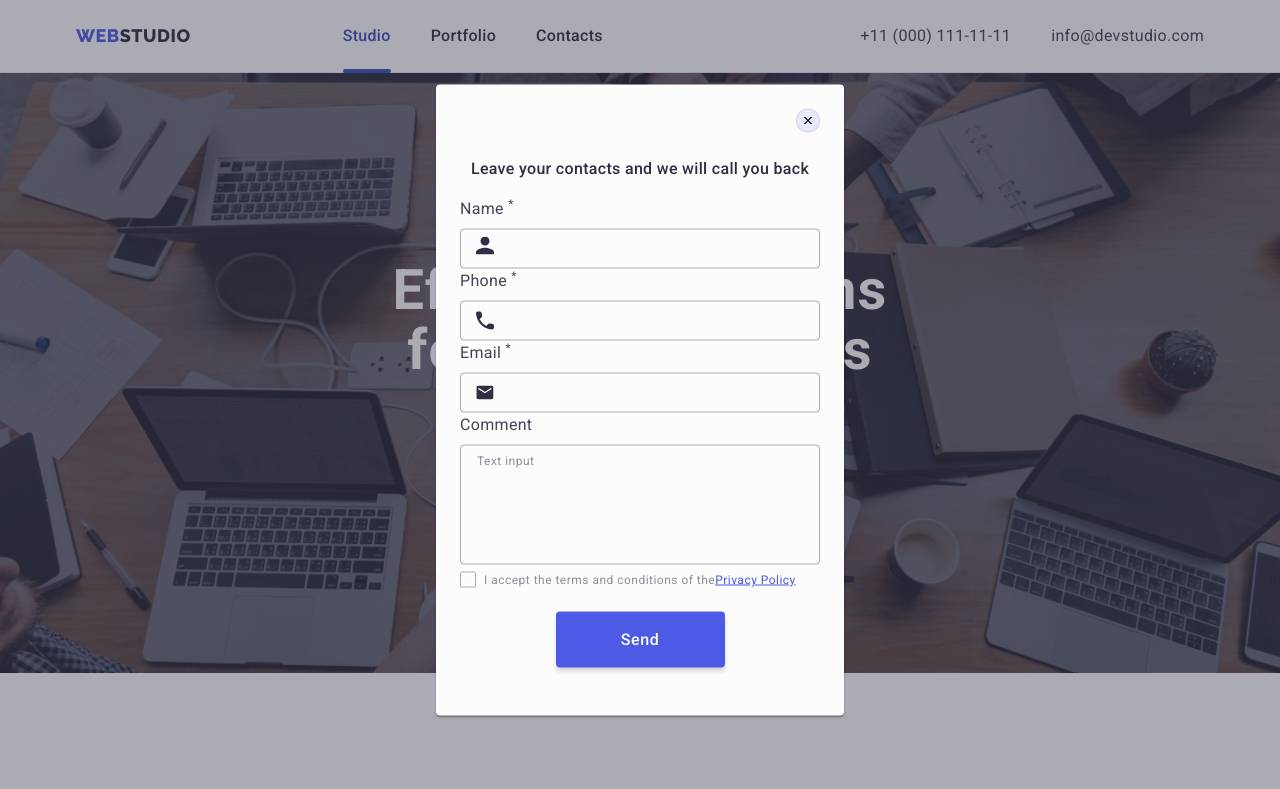
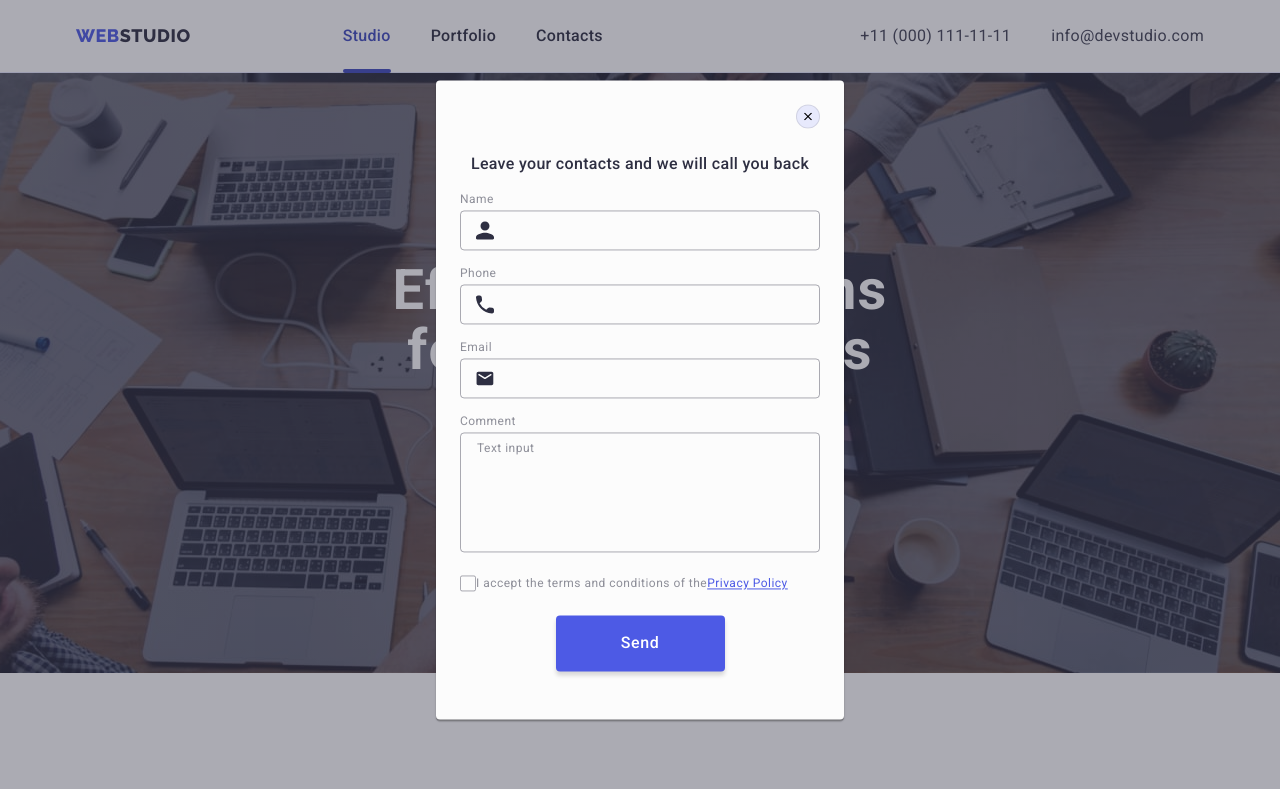
Before and after one commit to MK030191/goit-markup-hw-06, a plain HTML site: page index.html in a window 1280 px wide. Both pictures are taken after a click on the button "Order Service". Shown: the top 789 px of the page. Drawn offline with nearby package versions, Linux system fonts and the light colour scheme.

Commit message:
error_correction_2

```diff
--- a/css/styles.css
+++ b/css/styles.css
@@ -700,10 +700,10 @@ img {
     transition: background-color var(--transition-dur-and-func);
   }
 
-  .footer-subscribe-icon {
+.footer-subscribe-icon {
     margin-left: 16px;
     fill: var(--primary-white-color);
-  }
+}
 
 .footer-subscribe-btn:hover,
 .footer-subscribe-btn:focus {
@@ -785,9 +785,17 @@ img {
     margin-bottom: 16px;
   }
 
+  .order-form-wrapper {
+    margin-bottom: 16px
+  }
+
   .order-form-field {
     display: block;
-    margin-bottom: 8px;
+    margin-bottom: 4px;
+    font-size: 12px;
+    line-height: 1.17;
+    letter-spacing: 0.04em;
+    color: var(--customers-icons-color)
   }
 
   .order-form-field-description {
@@ -800,10 +808,10 @@ img {
     margin-bottom: 4px;
   }
 
-  .order-form-input-wrapper {
+.order-form-input-wrapper {
     position: relative;
     display: block;
-  }
+}
 
 .order-form-input {
     width: 100%;
@@ -846,12 +854,12 @@ img {
     width: 100%;
     height: 120px;
     resize: none;
-    font-size: 18px;
+    font-size: 12px;
     font-style: normal;
     font-weight: 400;
     line-height: 1.17;
-    letter-spacing: 0.48px;
-    color: var(--title-text-color);
+    letter-spacing: 0.04em;
+    color: rgba(46, 47, 66, 0.4);
     padding: 8px 16px;
     border-radius: 4px;
     border: 1px solid rgba(46, 47, 66, 0.40);
@@ -873,6 +881,10 @@ img {
     border-color: var(--secondary-accent-color);
 }
 
+.order-form-checkbox-wrapper {
+    margin-bottom: 24px;
+}
+
 .order-form-own-checkbox {
     padding: 2px;
     border-radius: 2px;
@@ -882,8 +894,27 @@ img {
 }
 
 .order-form-own-checkbox-icon {
-    display: none;
+    display: inline-flex;
+    width: 16px;
+    height: 16px;
+    border: 1px solid rgba(46, 47, 66, 0.4);
+    border-radius: 2px;
+    transition: background-color var(--transition-dur-and-func), border var(--transition-dur-and-func), fill var(--transition-dur-and-func);
     fill: var(--light-mode-backgrounds-color);
+    align-items: center;
+    justify-content: center;
+    fill: transparent;
+
+}
+
+.order-form-field-policy {
+    display: flex;
+    align-items: center;
+    font-size: 12px;
+    font-weight: 400;
+    line-height: 1.17;
+    letter-spacing: 0.48px;
+    color: var(--customers-icons-color);
 }
 
 .order-form-checkbox-policy {
@@ -898,16 +929,6 @@ img {
 
 .order-form-checkbox-policy:checked + .order-form-own-checkbox use {
     display: block;
-}
-
-.order-form-field-policy {
-    display: flex;
-    align-items: center;
-    font-size: 12px;
-    font-weight: 400;
-    line-height: 1.17;
-    letter-spacing: 0.48px;
-    color: var(--customers-icons-color);
 }
 
 .order-form-field-policy a {
--- a/index.html
+++ b/index.html
@@ -452,16 +452,16 @@
         <p class="order-form-description">Leave your contacts and we will call you back</p>
         <form class="order-form">
           <div class="order-form-wrapper">
-            <label class="order-form-field" for="user-fullname">Name <sup>*</sup></label>
+            <label class="order-form-field" for="user-name">Name</label>
             <div class="order-form-input-wrapper">
-              <input class="order-form-input" type="text" name="user-fullname" id="user-fullname" required pattern="[a-zA-Zа-яА-ЯіІїЇєЄґҐʼ]+" title="Oleksii">
+              <input class="order-form-input" type="text" name="user-name" id="user-name" required pattern="[a-zA-Zа-яА-ЯіІїЇєЄґҐʼ]+" title="Oleksii">
               <svg class="order-form-field-icon">
-                <use href="./images/icons.svg#icon-user" width="18" height="18" aria-label="user avatar icon"></use>
+                <use href="./images/icons.svg#icon-user" width="18" height="24" aria-label="user avatar icon"></use>
               </svg>
             </div>
           </div>
           <div class="order-form-wrapper">
-            <label class="order-form-field" for="user-phone">Phone <sup>*</sup></label>
+            <label class="order-form-field" for="user-phone">Phone</label>
             <div class="order-form-input-wrapper">
               <input class="order-form-input" type="tel" name="user-phone" id="user-phone" required pattern="[0-9]{3}-[0-9]{3}-[0-9]{2}-[0-9]{2}" title="xxx-xxx-xx-xx">
               <svg class="order-form-field-icon">
@@ -470,7 +470,7 @@
             </div>
           </div>
           <div class="order-form-wrapper">
-            <label class="order-form-field" for="user-email">Email <sup>*</sup></label>
+            <label class="order-form-field" for="user-email">Email</label>
             <div class="order-form-input-wrapper">
               <input class="order-form-input" type="email" name="user-email" id="user-email" required>
               <svg class="order-form-field-icon">
@@ -482,14 +482,18 @@
             <label class="order-form-field" for="user-comment">Comment</label>
             <textarea class="order-form-message" id="user-comment" name="user-comment" placeholder="Text input"></textarea>
           </div>
-          <label class="order-form-field order-form-field-policy">
-            <input class="order-form-checkbox-policy" type="checkbox" name="user-policy" id="user-policy" required>
-            <svg class="order-form-own-checkbox" width="16" height="16" aria-label="checkbox">
-              <use class="order-form-own-checkbox-icon" href="./images/icons.svg#icon-checkmark"></use>
-            </svg>
-            I accept the terms and conditions of the
-            <a class="link">Privacy Policy</a>
-          </label>
+          <div class="order-form-checkbox-wrapper">
+              <input class="visually-hidden order-form-checkbox-policy" type="checkbox" id="user-privacy" value="true" name="user-privacy" required>
+              <label class="order-form-field-policy" for="user-privacy">
+                <span class="order-form-own-checkbox-icon">
+                  <svg class="checkmark" width="10" height="8" aria-label="accept">
+                    <use  href="./images/icons.svg#icon-checkmark"></use>
+                  </svg>
+                </span>
+                I accept the terms and conditions of the
+                <a class="link">Privacy Policy</a>
+              </label>
+          </div>
           <button class="order-form-submit-btn" type="submit">Send</button>
         </form>
       </div>
```
